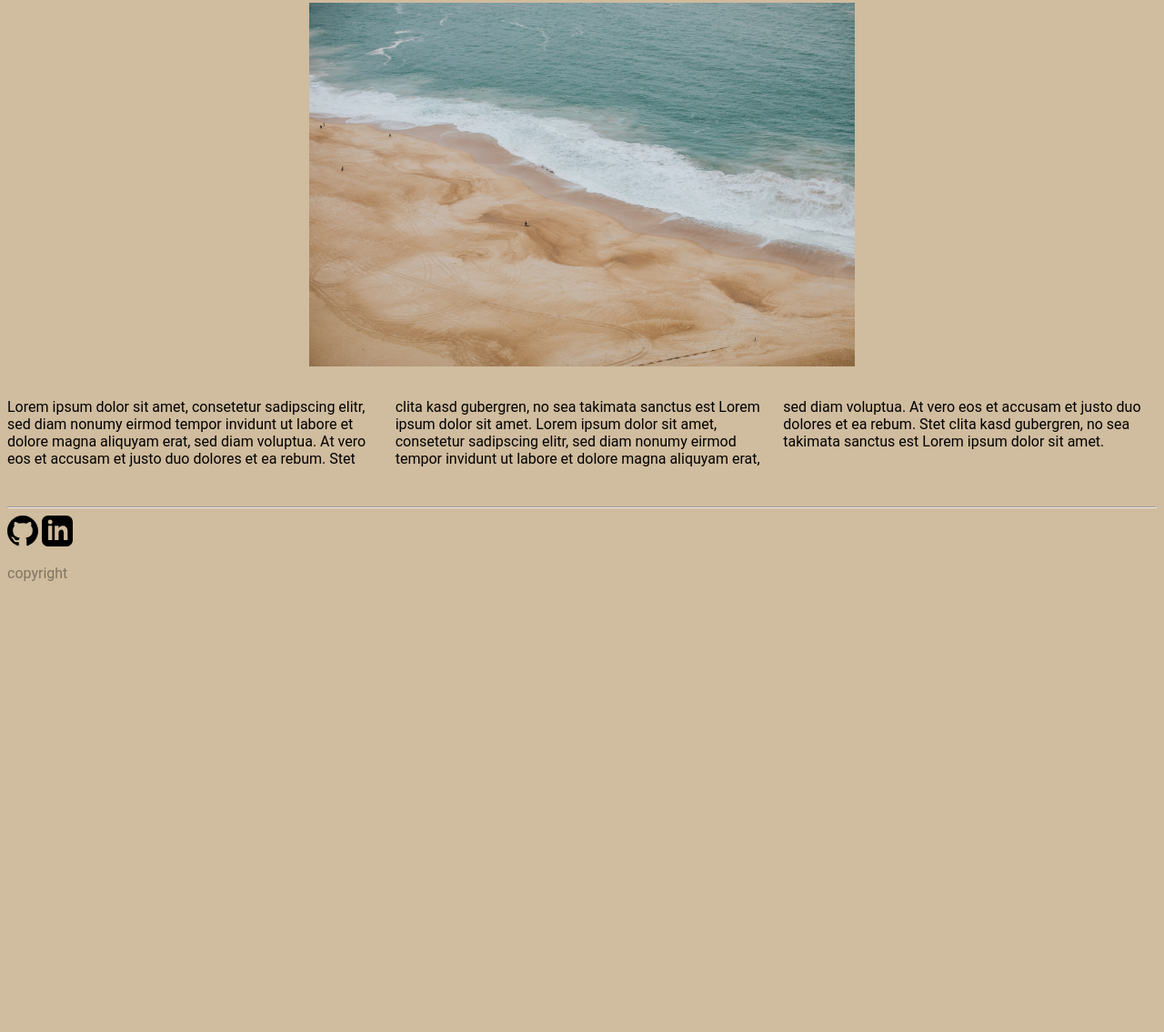
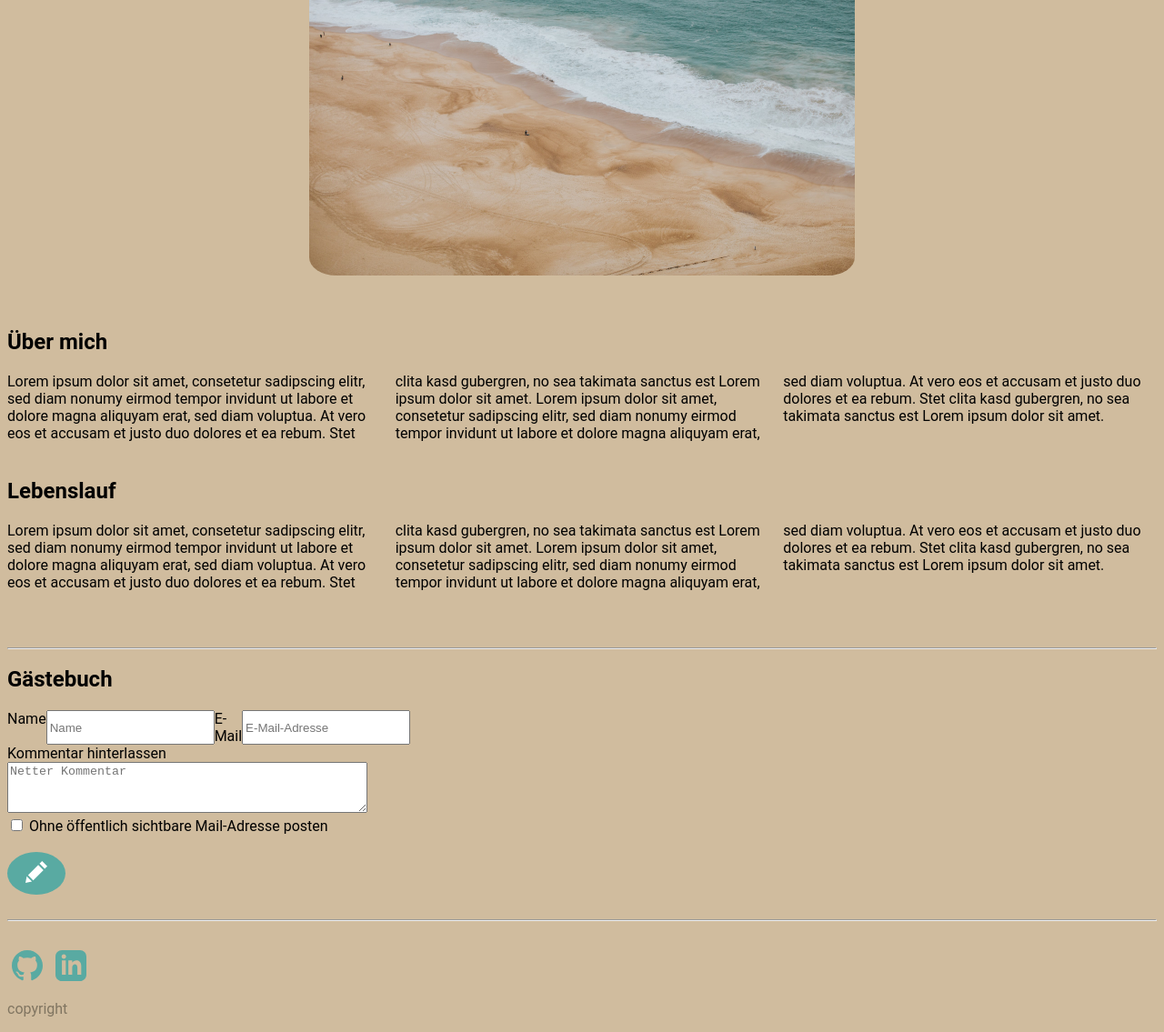
Before and after one commit to AnH13-6/personal-website, a website built with Parcel: page index.html in a window 1280 px wide. Shown: the part 607-1742 px from the top of the page at 91% size. Before the commit the page ends 1263 px from the top, so only its background shows below. Built offline with nearby package versions, Linux system fonts and the light colour scheme.

Commit message:
added guestbook

```diff
--- a/index.html
+++ b/index.html
@@ -22,17 +22,21 @@
     </p>
     <br />
     <div class="button-group">
-      <a href="https://de.wikipedia.org/wiki/Anne_Bonny" class="button"
+      <a href="#about-me" class="button"
         >Über mich</a
       >
-      <a href="https://giphy.com/gifs/chill-relax-chilling-jeCSe7Qqc7NwKUzxH7" class="button">Lebenslauf</a>
+      <a href="#lebenslauf" class="button">Lebenslauf</a>
       <a href="https://giphy.com/gifs/v6aOjy0Qo1fIA" class="button"
-        >Katzen-GIF</a
+        >Lieblings-GIF</a
       >
     </div>
     <br />
     <hr />
-    <p>
+    <br />
+    <image class="strand" src="beach.jpg" alt="Strand">
+    <br />
+    <h2 id="about-me" class="anker-section">Über mich</h2>
+    <p class="columns">
       Lorem ipsum dolor sit amet, consetetur sadipscing elitr, sed diam nonumy
       eirmod tempor invidunt ut labore et dolore magna aliquyam erat, sed diam
       voluptua. At vero eos et accusam et justo duo dolores et ea rebum. Stet
@@ -43,9 +47,7 @@
       Stet clita kasd gubergren, no sea takimata sanctus est Lorem ipsum dolor
       sit amet.
     </p>
-    <br />
-    <image class="strand" src="beach.jpg" alt="Strand">
-    <br />
+    <h2 id="lebenslauf" class="anker-section">Lebenslauf</h2>
     <p class="columns">
       Lorem ipsum dolor sit amet, consetetur sadipscing elitr, sed diam nonumy
       eirmod tempor invidunt ut labore et dolore magna aliquyam erat, sed diam
@@ -58,13 +60,36 @@
       sit amet.
     </p>
     <br />
-  <!-- <p>Hinterlasst gerne einen Kommentar im Gästebuch!</p>
-    <form action="" method="get" class="Gästebuch"> -->
-      <div></div>
+    <br />
+    <hr />
+    <h2 class="h2">Gästebuch</h2>
+    <form class="guestbook">
+      <div class="information">
+      <label for="name">Name</label>
+      <input id="name" class="enter-name" placeholder="Name" aria-label="Gib deinen Namen ein">
+      <label for="mail">E-Mail</label>
+      <input id="mail" class="enter-mail" placeholder="E-Mail-Adresse" aria-label="Gib deine E-Mail-Adresse ein"> </br>
+      </div>
+      <label for="kommentar">Kommentar hinterlassen</label></br>
+      <textarea class="kommentarfeld"
+      type="text"
+      id="kommentar"
+      placeholder="Netter Kommentar"
+      aria-label="Schreib einen netten Kommentar"
+      rows:"6"
+      columns:"8"></textarea> </br>
+      <input class="anonym" type="checkbox"> Ohne öffentlich sichtbare Mail-Adresse posten</checkbox>
+    </br>
+    </br>
+      <button type="submit" class="button">
+        <svg xmlns="http://www.w3.org/2000/svg" width="24" height="24" viewBox="0 0 24 24" aria-hidden="true"><path d="M7.127 22.562l-7.127 1.438 1.438-7.128 5.689 5.69zm1.414-1.414l11.228-11.225-5.69-5.692-11.227 11.227 5.689 5.69zm9.768-21.148l-2.816 2.817 5.691 5.691 2.816-2.819-5.691-5.689z"/></svg></button>
     </form>
+
+    <br />
     <hr />
+    <br/>
     <section>
-        <a href="https://github.com/AnH13-6"
+        <a class="github-logo" href="https://github.com/AnH13-6"
           ><svg
             xmlns="http://www.w3.org/2000/svg"
             width="34"
@@ -73,8 +98,13 @@
           >
             <path
               d="M12 0c-6.626 0-12 5.373-12 12 0 5.302 3.438 9.8 8.207 11.387.599.111.793-.261.793-.577v-2.234c-3.338.726-4.033-1.416-4.033-1.416-.546-1.387-1.333-1.756-1.333-1.756-1.089-.745.083-.729.083-.729 1.205.084 1.839 1.237 1.839 1.237 1.07 1.834 2.807 1.304 3.492.997.107-.775.418-1.305.762-1.604-2.665-.305-5.467-1.334-5.467-5.931 0-1.311.469-2.381 1.236-3.221-.124-.303-.535-1.524.117-3.176 0 0 1.008-.322 3.301 1.23.957-.266 1.983-.399 3.003-.404 1.02.005 2.047.138 3.006.404 2.291-1.552 3.297-1.23 3.297-1.23.653 1.653.242 2.874.118 3.176.77.84 1.235 1.911 1.235 3.221 0 4.609-2.807 5.624-5.479 5.921.43.372.823 1.102.823 2.222v3.293c0 .319.192.694.801.576 4.765-1.589 8.199-6.086 8.199-11.386 0-6.627-5.373-12-12-12z"
-            /></svg></a>
-        <a class="linkedin" href="https://www.linkedin.com/in/anne-h%C3%B6lscher-6a5440189/"><svg xmlns="http://www.w3.org/2000/svg" width="34" height="34" viewBox="0 0 24 24"><path d="M19 0h-14c-2.761 0-5 2.239-5 5v14c0 2.761 2.239 5 5 5h14c2.762 0 5-2.239 5-5v-14c0-2.761-2.238-5-5-5zm-11 19h-3v-11h3v11zm-1.5-12.268c-.966 0-1.75-.79-1.75-1.764s.784-1.764 1.75-1.764 1.75.79 1.75 1.764-.783 1.764-1.75 1.764zm13.5 12.268h-3v-5.604c0-3.368-4-3.113-4 0v5.604h-3v-11h3v1.765c1.396-2.586 7-2.777 7 2.476v6.759z"/></svg></a>
+            /></svg
+        ></a>
+        <a class="linkedin" href="https://www.linkedin.com/in/anne-h%C3%B6lscher-6a5440189/">
+          <svg fill="currentColor" width="34" height="34" viewBox="0 0 24 24">
+            <path d="M19 0h-14c-2.761 0-5 2.239-5 5v14c0 2.761 2.239 5 5 5h14c2.762 0 5-2.239 5-5v-14c0-2.761-2.238-5-5-5zm-11 19h-3v-11h3v11zm-1.5-12.268c-.966 0-1.75-.79-1.75-1.764s.784-1.764 1.75-1.764 1.75.79 1.75 1.764-.783 1.764-1.75 1.764zm13.5 12.268h-3v-5.604c0-3.368-4-3.113-4 0v5.604h-3v-11h3v1.765c1.396-2.586 7-2.777 7 2.476v6.759z"/>
+          </svg>
+        </a>
     </section>
     <footer>
       <p class="copyright">copyright</p>
--- a/styles.css
+++ b/styles.css
@@ -1,3 +1,7 @@
+/* * {
+  outline: 3px dotted aqua;
+}*/
+
 body {
   font-family: "Roboto", sans-serif;
   background-color: rgba(201, 177, 142, 0.856);
@@ -25,13 +29,30 @@ body {
   flex-flow: wrap;
   gap: 20px;
 }
+.h2 {
+  color: black;
+}
+.guestbook {
+  width:400px;
+}
+.kommentarfeld {
+  width: 97.5%;
+  height: 50px;
+}
+.information {
+  width: 100%;
+  display: flex;
+  justify-content: space-between;
+}
 .button {
   background-color: rgb(89, 170, 162);
   color: white;
+  fill: white;
   text-decoration: none;
   text-align: center;
   padding: 10px 20px;
   border-radius: 50%;
+  border: none;
 }
 .button:hover {
   background-color: wheat;
@@ -47,12 +68,34 @@ body {
   width: 600px;
   margin: auto;
   display: block;
+  border-radius: 5%;
+}
+.anker-section {
+  padding-top: 20px;
 }
 .columns {
   columns: 3;
 }
+.anonym {
+  font-size: 5px;
+}
+
+.github-logo {
+  fill: #59aaa2;
+  padding: 5px;
+  display: inline-flex;
+}
+.github-logo:hover {
+  background-color: wheat;
+}
+
 .linkedin {
-  color: blue;
+  color: #59aaa2;
+  display: inline-flex;
+  padding: 5px;
+}
+.linkedin:hover {
+  background-color: wheat;
 }
 .copyright {
   color: rgb(128, 117, 97);
```
